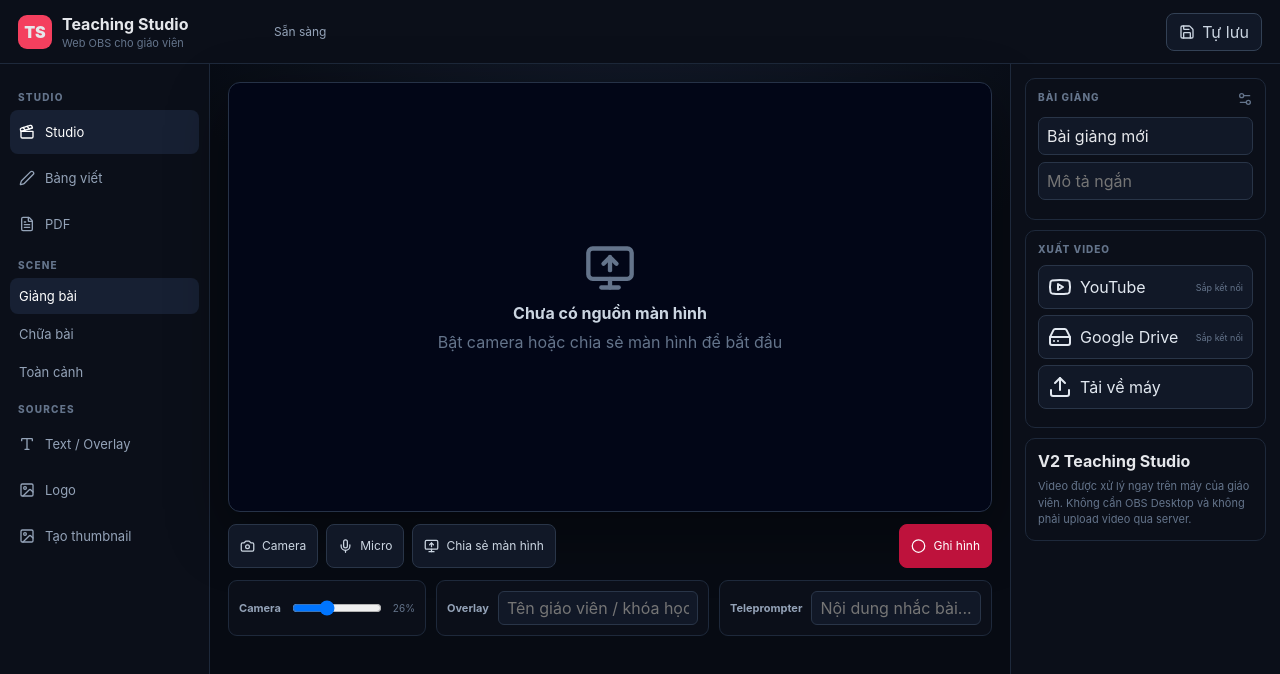
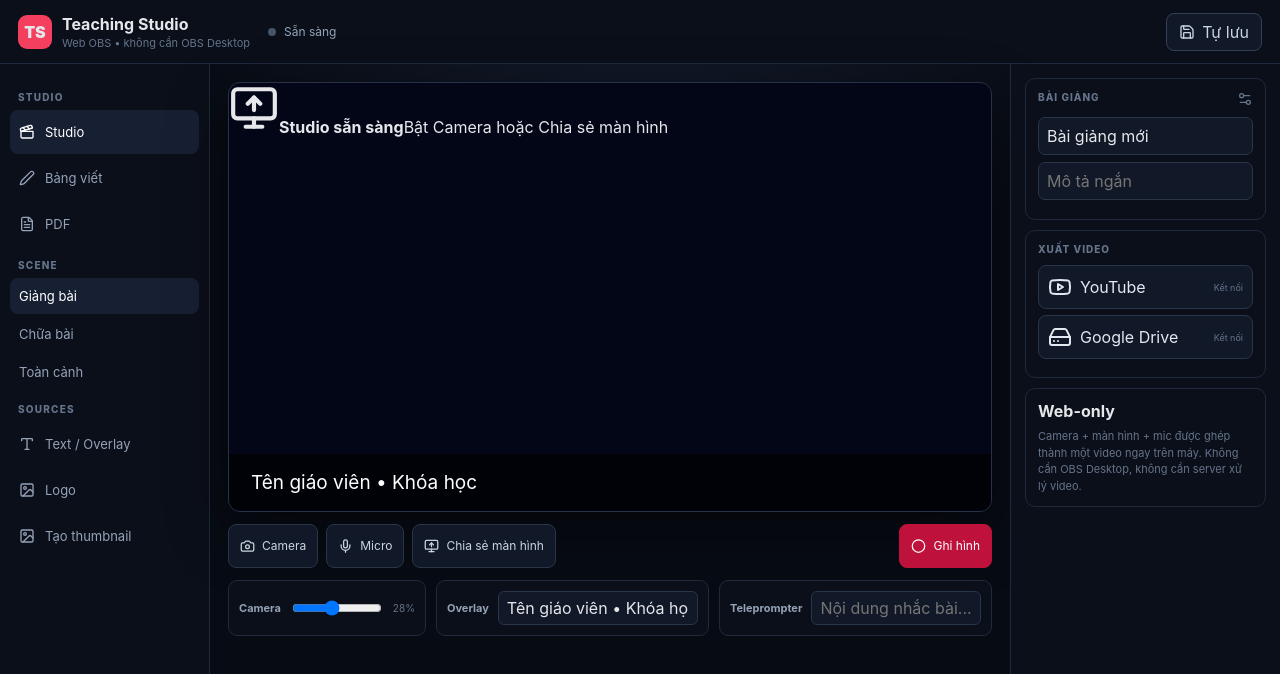
Before and after one commit to nguyencothachpro/hocngaynao, a React (Vite) app: page / in a window 1280 px wide. Shown: the top 674 px of the page. Built offline with nearby package versions, Linux system fonts and the light colour scheme.

Commit message:
fix: make Teaching Studio V2 recording functional

```diff
--- a/src/main.jsx
+++ b/src/main.jsx
@@ -1,76 +1,55 @@
-import React, { useEffect, useRef, useState } from 'react';
-import { createRoot } from 'react-dom/client';
-import { Camera, Mic, MonitorUp, Circle, Square, Pause, Play, Pen, FileText, Image, Type, Clapperboard, Upload, Save, Youtube, HardDrive, Trash2, ChevronLeft, ChevronRight, Settings2 } from 'lucide-react';
-import './styles.css';
+import React,{useEffect,useRef,useState}from'react';
+import{createRoot}from'react-dom/client';
+import{Camera,Mic,MonitorUp,Circle,Square,Pause,Play,Pen,FileText,Image,Type,Clapperboard,Upload,Save,Youtube,HardDrive,Trash2,Settings2,Download,RefreshCw}from'lucide-react';
+import'./styles.css';
 
-const DEFAULT = { title:'Bài giảng mới', subtitle:'', overlay:'', teleprompter:'', scene:'lesson', cameraSize:26, logo:null };
+const KEY='teaching-studio-v2';
+const DEFAULT={title:'Bài giảng mới',subtitle:'',overlay:'Tên giáo viên • Khóa học',teleprompter:'',scene:'lesson',cameraSize:28,logo:null};
 
+function safeState(){try{return{...DEFAULT,...JSON.parse(localStorage.getItem(KEY)||'{}')}}catch{return DEFAULT}}
 function App(){
-  const videoRef=useRef(null), screenRef=useRef(null), canvasRef=useRef(null), recorderRef=useRef(null), chunksRef=useRef([]), streamsRef=useRef([]);
-  const [state,setState]=useState(()=>JSON.parse(localStorage.getItem('teaching-studio-v2')||'null')||DEFAULT);
-  const [camera,setCamera]=useState(false),[mic,setMic]=useState(false),[screen,setScreen]=useState(false),[recording,setRecording]=useState(false),[paused,setPaused]=useState(false),[elapsed,setElapsed]=useState(0);
-  const [pdf,setPdf]=useState(null),[board,setBoard]=useState(false),[active,setActive]=useState('studio'),[notice,setNotice]=useState('Sẵn sàng');
-  const [thumbnail,setThumbnail]=useState(null),[logo,setLogo]=useState(state.logo);
-  const timer=useRef(null);
-  useEffect(()=>{localStorage.setItem('teaching-studio-v2',JSON.stringify({...state,logo}));},[state,logo]);
-  useEffect(()=>{ if(recording&&!paused){timer.current=setInterval(()=>setElapsed(x=>x+1),1000)} else clearInterval(timer.current); return()=>clearInterval(timer.current)},[recording,paused]);
-  useEffect(()=>{ if(board) drawBoard(); },[board]);
-  const patch=(p)=>setState(s=>({...s,...p}));
-  const fmt=s=>`${String(Math.floor(s/60)).padStart(2,'0')}:${String(s%60).padStart(2,'0')}`;
-
-  async function toggleCamera(){try{if(camera){videoRef.current?.srcObject?.getTracks().forEach(t=>t.stop());setCamera(false);return} const st=await navigator.mediaDevices.getUserMedia({video:true}); videoRef.current.srcObject=st; await videoRef.current.play(); streamsRef.current.push(st);setCamera(true);setNotice('Camera đã bật')}catch(e){setNotice('Không thể truy cập camera')}}
-  async function toggleMic(){try{if(mic){streamsRef.current.flatMap(s=>s.getAudioTracks()).forEach(t=>t.stop());setMic(false);return} const st=await navigator.mediaDevices.getUserMedia({audio:true}); streamsRef.current.push(st);setMic(true);setNotice('Micro đã bật')}catch(e){setNotice('Không thể truy cập micro')}}
-  async function toggleScreen(){try{if(screen){screenRef.current?.srcObject?.getTracks().forEach(t=>t.stop());setScreen(false);return} const st=await navigator.mediaDevices.getDisplayMedia({video:true,audio:true});screenRef.current.srcObject=st;await screenRef.current.play();st.getVideoTracks()[0].onended=()=>setScreen(false);setScreen(true);setNotice('Đang chia sẻ màn hình')}catch(e){setNotice('Đã hủy chia sẻ màn hình')}}
-
-  function composeStream(){
-    const c=document.createElement('canvas'); c.width=1280;c.height=720; const ctx=c.getContext('2d');
-    const draw=()=>{ctx.fillStyle='#111827';ctx.fillRect(0,0,c.width,c.height); if(screen&&screenRef.current.readyState>=2)ctx.drawImage(screenRef.current,0,0,c.width,c.height); else {ctx.fillStyle='#1e293b';ctx.fillRect(0,0,c.width,c.height);ctx.fillStyle='#94a3b8';ctx.font='32px sans-serif';ctx.fillText('Chưa chia sẻ màn hình',48,80)}
-      if(camera&&videoRef.current.readyState>=2){const w=c.width*state.cameraSize/100,h=w*0.5625;ctx.save();ctx.beginPath();ctx.roundRect(c.width-w-24,24,w,h,18);ctx.clip();ctx.drawImage(videoRef.current,c.width-w-24,24,w,h);ctx.restore()}
-      if(logo){const img=new Image();img.onload=()=>ctx.drawImage(img,24,24,100,100);img.src=logo}
-      if(state.overlay){ctx.fillStyle='rgba(0,0,0,.55)';ctx.fillRect(0,c.height-72,c.width,72);ctx.fillStyle='white';ctx.font='26px sans-serif';ctx.fillText(state.overlay,28,c.height-28)}
-      if(recording&&!paused)requestAnimationFrame(draw)
-    };draw(); return c.captureStream(30);
-  }
-  function startRecord(){try{const st=composeStream();const mr=new MediaRecorder(st,{mimeType:'video/webm;codecs=vp9,opus'});chunksRef.current=[];mr.ondataavailable=e=>e.data.size&&chunksRef.current.push(e.data);mr.onstop=()=>{const blob=new Blob(chunksRef.current,{type:'video/webm'});const url=URL.createObjectURL(blob);const a=document.createElement('a');a.href=url;a.download=`${state.title||'bai-giang'}.webm`;a.click();setNotice('Đã tạo video — tải về hoàn tất');};mr.start(1000);recorderRef.current=mr;setRecording(true);setPaused(false);setElapsed(0);setNotice('Đang ghi hình')}catch(e){setNotice('Trình duyệt chưa hỗ trợ ghi hình cấu hình này')}}
-  function stopRecord(){recorderRef.current?.stop();setRecording(false);setPaused(false)}
-  function drawBoard(){const c=canvasRef.current;if(!c)return;const ctx=c.getContext('2d');ctx.fillStyle='white';ctx.fillRect(0,0,c.width,c.height);ctx.strokeStyle='#111827';ctx.lineWidth=3;}
-  function pointer(e){const c=canvasRef.current;if(!c)return;const r=c.getBoundingClientRect(),ctx=c.getContext('2d');ctx.lineCap='round';ctx.strokeStyle='#111827';ctx.lineWidth=4;ctx.beginPath();ctx.moveTo(e.clientX-r.left,e.clientY-r.top);const move=ev=>{ctx.lineTo(ev.clientX-r.left,ev.clientY-r.top);ctx.stroke()};c.addEventListener('pointermove',move);c.addEventListener('pointerup',()=>c.removeEventListener('pointermove',move),{once:true});}
-  function fileToData(file,cb){const rd=new FileReader();rd.onload=()=>cb(rd.result);rd.readAsDataURL(file)}
-  function makeThumb(){const c=document.createElement('canvas');c.width=1280;c.height=720;const x=c.getContext('2d');x.fillStyle='#0f172a';x.fillRect(0,0,c.width,c.height);x.fillStyle='white';x.font='bold 72px sans-serif';x.fillText(state.title||'Bài giảng',70,300);x.font='34px sans-serif';x.fillStyle='#cbd5e1';x.fillText(state.subtitle||'Teaching Studio',72,370);setThumbnail(c.toDataURL('image/png'));setNotice('Đã tạo thumbnail')}
-  const scenes=[['lesson','Giảng bài'],['solve','Chữa bài'],['camera','Toàn cảnh']];
-  return <div className="app">
-    <header><div className="brand"><div className="brandIcon">TS</div><div><b>Teaching Studio</b><span>Web OBS cho giáo viên</span></div></div><div className="topStatus"><span className={recording?'live dot':''}></span>{recording?'ĐANG GHI '+fmt(elapsed):notice}</div><button className="save" onClick={()=>{localStorage.setItem('teaching-studio-v2',JSON.stringify({...state,logo}));setNotice('Đã tự lưu')}}><Save size={16}/> Tự lưu</button></header>
-    <main>
-      <aside className="left">
-        <div className="sectionTitle">STUDIO</div>
-        <button className={active==='studio'?'active':''} onClick={()=>setActive('studio')}><Clapperboard/> Studio</button>
-        <button onClick={()=>setBoard(true)}><Pen/> Bảng viết</button>
-        <label className="uploadBtn"><FileText/> PDF<input type="file" accept="application/pdf" onChange={e=>e.target.files[0]&&setPdf(URL.createObjectURL(e.target.files[0]))}/></label>
-        <div className="sectionTitle">SCENE</div>
-        {scenes.map(([id,n])=><button key={id} className={state.scene===id?'scene active':''} onClick={()=>patch({scene:id})}>{n}</button>)}
-        <div className="sectionTitle">SOURCES</div>
-        <button onClick={()=>patch({overlay:state.overlay?'':'Tên giáo viên • Khóa học'})}><Type/> Text / Overlay</button>
-        <label className="uploadBtn"><Image/> Logo<input type="file" accept="image/*" onChange={e=>e.target.files[0]&&fileToData(e.target.files[0],setLogo)}/></label>
-        <button onClick={makeThumb}><Image/> Tạo thumbnail</button>
-      </aside>
-      <section className="workspace">
-        <div className="previewWrap"><div className="preview">
-          {pdf&&<iframe title="PDF" src={pdf}/>} {!pdf&&!screen&&<div className="empty"><MonitorUp size={52}/><b>Chưa có nguồn màn hình</b><span>Bật camera hoặc chia sẻ màn hình để bắt đầu</span></div>}
-          <video ref={screenRef} className={screen?'screenVideo':'hidden'} muted playsInline/>
-          <video ref={videoRef} className={camera?'cameraVideo':'hidden'} muted playsInline style={{width:`${state.cameraSize}%`}}/>
-          {logo&&<img className="logo" src={logo}/>} {state.overlay&&<div className="overlay">{state.overlay}</div>}
-          {state.teleprompter&&<div className="tele">{state.teleprompter}</div>}
-        </div></div>
-        <div className="transport"><button className={camera?'on':''} onClick={toggleCamera}><Camera/> Camera</button><button className={mic?'on':''} onClick={toggleMic}><Mic/> Micro</button><button className={screen?'on':''} onClick={toggleScreen}><MonitorUp/> Chia sẻ màn hình</button><div className="spacer"/>{!recording?<button className="record" onClick={startRecord}><Circle/> Ghi hình</button>:<><button onClick={()=>setPaused(!paused)}>{paused?<Play/>:<Pause/>}{paused?'Tiếp tục':'Tạm dừng'}</button><button className="stop" onClick={stopRecord}><Square/> Dừng</button></>}</div>
-        <div className="controls"><div><b>Camera</b><input type="range" min="15" max="45" value={state.cameraSize} onChange={e=>patch({cameraSize:+e.target.value})}/><span>{state.cameraSize}%</span></div><div><b>Overlay</b><input value={state.overlay} onChange={e=>patch({overlay:e.target.value})} placeholder="Tên giáo viên / khóa học"/></div><div><b>Teleprompter</b><input value={state.teleprompter} onChange={e=>patch({teleprompter:e.target.value})} placeholder="Nội dung nhắc bài..."/></div></div>
-      </section>
-      <aside className="right"><div className="panel"><div className="panelTitle">BÀI GIẢNG <Settings2 size={16}/></div><input value={state.title} onChange={e=>patch({title:e.target.value})}/><input value={state.subtitle} onChange={e=>patch({subtitle:e.target.value})} placeholder="Mô tả ngắn"/></div>
-        <div className="panel"><div className="panelTitle">XUẤT VIDEO</div><button className="destination"><Youtube/> YouTube <span>Sắp kết nối</span></button><button className="destination"><HardDrive/> Google Drive <span>Sắp kết nối</span></button><button className="destination"><Upload/> Tải về máy</button></div>
-        {thumbnail&&<div className="panel"><div className="panelTitle">THUMBNAIL</div><img className="thumb" src={thumbnail}/></div>}
-        <div className="panel tips"><b>V2 Teaching Studio</b><span>Video được xử lý ngay trên máy của giáo viên. Không cần OBS Desktop và không phải upload video qua server.</span></div>
-      </aside>
-    </main>
-    {board&&<div className="modal"><div className="board"><div className="modalHead"><b>Bảng viết</b><button onClick={()=>setBoard(false)}>Đóng</button></div><canvas ref={canvasRef} width="1200" height="650" onPointerDown={pointer}/><button className="clear" onClick={drawBoard}><Trash2/> Xóa bảng</button></div></div>}
-  </div>
-}
+ const videoRef=useRef(null),screenRef=useRef(null),boardRef=useRef(null),recRef=useRef(null),chunksRef=useRef([]),audioRef=useRef(null),mixRef=useRef(null),drawRef=useRef(null),rafRef=useRef(null);
+ const[state,setState]=useState(safeState);const[camera,setCamera]=useState(false),[mic,setMic]=useState(false),[screen,setScreen]=useState(false),[recording,setRecording]=useState(false),[paused,setPaused]=useState(false),[elapsed,setElapsed]=useState(0),[pdf,setPdf]=useState(null),[board,setBoard]=useState(false),[notice,setNotice]=useState('Sẵn sàng'),[thumbnail,setThumbnail]=useState(null),[logo,setLogo]=useState(state.logo),[downloadUrl,setDownloadUrl]=useState(null),[pdfName,setPdfName]=useState('');
+ const patch=p=>setState(s=>({...s,...p}));
+ useEffect(()=>{localStorage.setItem(KEY,JSON.stringify({...state,logo}))},[state,logo]);
+ useEffect(()=>{if(!recording||paused)return;const t=setInterval(()=>setElapsed(v=>v+1),1000);return()=>clearInterval(t)},[recording,paused]);
+ useEffect(()=>{if(board)clearBoard();},[board]);
+ const fmt=s=>`${String(Math.floor(s/60)).padStart(2,'0')}:${String(s%60).padStart(2,'0')}`;
+ const stopStream=el=>el?.srcObject?.getTracks().forEach(t=>t.stop());
+ async function toggleCamera(){try{if(camera){stopStream(videoRef.current);setCamera(false);setNotice('Camera đã tắt');return}const st=await navigator.mediaDevices.getUserMedia({video:{width:{ideal:1280},height:{ideal:720}},audio:false});videoRef.current.srcObject=st;await videoRef.current.play();setCamera(true);setNotice('Camera đã bật')}catch(e){setNotice('Không truy cập được camera — hãy cho phép quyền Camera')}}
+ async function toggleMic(){try{if(mic){if(!audioRef.current){};setMic(false);setNotice('Micro đã tắt');return}const st=await navigator.mediaDevices.getUserMedia({audio:{echoCancellation:true,noiseSuppression:true,autoGainControl:true}});audioRef.current=st;setMic(true);setNotice('Micro đã bật')}catch(e){setNotice('Không truy cập được micro — hãy cho phép quyền Micro')}}
+ async function toggleScreen(){try{if(screen){stopStream(screenRef.current);setScreen(false);setNotice('Đã dừng chia sẻ');return}const st=await navigator.mediaDevices.getDisplayMedia({video:{frameRate:{ideal:30}},audio:true});screenRef.current.srcObject=st;await screenRef.current.play();const tr=st.getVideoTracks()[0];tr.onended=()=>setScreen(false);setScreen(true);setNotice(st.getAudioTracks().length?'Màn hình + âm thanh máy đã bật':'Màn hình đã bật — nếu cần âm thanh, chọn Chia sẻ âm thanh');}catch(e){setNotice('Đã hủy chia sẻ màn hình')}}
+ function drawFrame(ctx,c){ctx.fillStyle='#0f172a';ctx.fillRect(0,0,c.width,c.height);const scene=state.scene;
+   if(scene==='camera'&&camera&&videoRef.current.readyState>=2)ctx.drawImage(videoRef.current,0,0,c.width,c.height);
+   else if(scene!=='camera'&&screen&&screenRef.current.readyState>=2)ctx.drawImage(screenRef.current,0,0,c.width,c.height);
+   else{ctx.fillStyle='#172033';ctx.fillRect(0,0,c.width,c.height);ctx.fillStyle='#94a3b8';ctx.font='30px sans-serif';ctx.fillText('Chia sẻ màn hình hoặc bật camera để bắt đầu',42,72)}
+   if(scene!=='camera'&&camera&&videoRef.current.readyState>=2){const w=c.width*state.cameraSize/100,h=w*9/16,x=c.width-w-24,y=24;ctx.save();ctx.beginPath();ctx.roundRect(x,y,w,h,18);ctx.clip();ctx.drawImage(videoRef.current,x,y,w,h);ctx.restore();ctx.strokeStyle='#ffffffaa';ctx.lineWidth=2;ctx.strokeRect(x,y,w,h)}
+   if(board&&boardRef.current){ctx.drawImage(boardRef.current,0,0,c.width,c.height)}
+   if(logo){const img=new window.Image();img.onload=()=>ctx.drawImage(img,22,22,82,82);img.src=logo}
+   if(state.overlay){ctx.fillStyle='#000b';ctx.fillRect(0,c.height-70,c.width,70);ctx.fillStyle='#fff';ctx.font='bold 25px sans-serif';ctx.fillText(state.overlay,26,c.height-28)}
+   if(state.teleprompter){ctx.fillStyle='#000b';ctx.fillRect(c.width*.12,c.height-125,c.width*.76,42);ctx.fillStyle='#fff';ctx.font='18px sans-serif';ctx.textAlign='center';ctx.fillText(state.teleprompter,c.width/2,c.height-98);ctx.textAlign='left'}
+ }
+ async function startRecord(){try{const c=document.createElement('canvas');c.width=1280;c.height=720;const ctx=c.getContext('2d');const canvasStream=c.captureStream(30);let mixed=null;
+   if(audioRef.current||screenRef.current?.srcObject?.getAudioTracks().length){const ac=new AudioContext();const dest=ac.createMediaStreamDestination();if(audioRef.current)ac.createMediaStreamSource(audioRef.current).connect(dest);if(screenRef.current?.srcObject?.getAudioTracks().length)ac.createMediaStreamSource(screenRef.current.srcObject).connect(dest);canvasStream.addTrack(dest.stream.getAudioTracks()[0]);mixRef.current={ac,dest};}
+   const mime=['video/webm;codecs=vp9,opus','video/webm;codecs=vp8,opus','video/webm'].find(MediaRecorder.isTypeSupported)||'';const mr=new MediaRecorder(canvasStream,mime?{mimeType:mime}:{});
+   chunksRef.current=[];mr.ondataavailable=e=>{if(e.data.size)chunksRef.current.push(e.data)};mr.onstop=()=>{const blob=new Blob(chunksRef.current,{type:'video/webm'});const url=URL.createObjectURL(blob);setDownloadUrl(url);setNotice(`Video ${fmt(elapsed)} đã sẵn sàng`);mixRef.current?.ac?.close();};mr.start(1000);recRef.current=mr;drawRef.current=()=>{drawFrame(ctx,c);rafRef.current=requestAnimationFrame(drawRef.current)};drawRef.current();setRecording(true);setPaused(false);setElapsed(0);setNotice('Đang ghi hình');}catch(e){console.error(e);setNotice('Không thể bắt đầu ghi hình trên trình duyệt này')}}
+ function togglePause(){const mr=recRef.current;if(!mr)return;if(mr.state==='recording'){mr.pause();setPaused(true);setNotice('Đã tạm dừng ghi')}else if(mr.state==='paused'){mr.resume();setPaused(false);setNotice('Đang ghi tiếp')}}
+ function stopRecord(){if(recRef.current?.state!=='inactive')recRef.current.stop();cancelAnimationFrame(rafRef.current);setRecording(false);setPaused(false)}
+ function download(){if(!downloadUrl)return;const a=document.createElement('a');a.href=downloadUrl;a.download=`${(state.title||'bai-giang').replace(/[^a-zA-Z0-9À-ỹ _-]/g,'-')}.webm`;a.click()}
+ function clearBoard(){const c=boardRef.current;if(!c)return;const x=c.getContext('2d');x.fillStyle='#fff';x.fillRect(0,0,c.width,c.height);x.fillStyle='#111827';x.font='24px sans-serif';x.fillText('Bảng viết',30,45)}
+ function beginDraw(e){const c=boardRef.current;if(!c)return;const r=c.getBoundingClientRect(),x=c.getContext('2d');x.strokeStyle='#111827';x.lineWidth=5;x.lineCap='round';x.beginPath();x.moveTo((e.clientX-r.left)*c.width/r.width,(e.clientY-r.top)*c.height/r.height);const move=ev=>{x.lineTo((ev.clientX-r.left)*c.width/r.width,(ev.clientY-r.top)*c.height/r.height);x.stroke()};const up=()=>{window.removeEventListener('pointermove',move);window.removeEventListener('pointerup',up)};window.addEventListener('pointermove',move);window.addEventListener('pointerup',up)}
+ function fileData(file,cb){const r=new FileReader();r.onload=()=>cb(r.result);r.readAsDataURL(file)}
+ function loadPdf(file){setPdf(URL.createObjectURL(file));setPdfName(file.name);setNotice(`Đã mở ${file.name}`)}
+ function makeThumb(){const c=document.createElement('canvas');c.width=1280;c.height=720;const x=c.getContext('2d');x.fillStyle='#111827';x.fillRect(0,0,1280,720);x.fillStyle='#fff';x.font='bold 70px sans-serif';x.fillText(state.title||'Bài giảng',70,300);x.font='32px sans-serif';x.fillStyle='#cbd5e1';x.fillText(state.subtitle||'Teaching Studio',72,360);if(logo){const im=new window.Image();im.onload=()=>{x.drawImage(im,1050,50,150,150);setThumbnail(c.toDataURL('image/png'))};im.src=logo}else setThumbnail(c.toDataURL('image/png'));setNotice('Đã tạo thumbnail')}
+ function downloadThumb(){if(!thumbnail)return;const a=document.createElement('a');a.href=thumbnail;a.download='thumbnail.png';a.click()}
+ const scenes=[['lesson','Giảng bài'],['solve','Chữa bài'],['camera','Toàn cảnh']];
+ return <div className="app"><header><div className="brand"><div className="brandIcon">TS</div><div><b>Teaching Studio</b><span>Web OBS • không cần OBS Desktop</span></div></div><div className="topStatus"><i className={recording?'live dot':'dot'}/>{recording?`ĐANG GHI • ${fmt(elapsed)}`:notice}</div><button className="save" onClick={()=>{localStorage.setItem(KEY,JSON.stringify({...state,logo}));setNotice('Đã lưu cấu hình')}}><Save size={16}/> Tự lưu</button></header>
+ <main><aside className="left"><div className="sectionTitle">STUDIO</div><button className="active"><Clapperboard/> Studio</button><button onClick={()=>setBoard(true)}><Pen/> Bảng viết</button><label className="uploadBtn"><FileText/> PDF<input type="file" accept="application/pdf" onChange={e=>e.target.files[0]&&loadPdf(e.target.files[0])}/></label><div className="sectionTitle">SCENE</div>{scenes.map(([id,n])=><button key={id} className={state.scene===id?'active':''} onClick={()=>patch({scene:id})}>{n}</button>)}<div className="sectionTitle">SOURCES</div><button onClick={()=>patch({overlay:state.overlay?'':'Tên giáo viên • Khóa học'})}><Type/> Text / Overlay</button><label className="uploadBtn"><Image/> Logo<input type="file" accept="image/*" onChange={e=>e.target.files[0]&&fileData(e.target.files[0],setLogo)}/></label><button onClick={makeThumb}><Image/> Tạo thumbnail</button></aside>
+ <section className="workspace"><div className="previewWrap"><div className="preview"><video ref={screenRef} className={screen?'screenVideo':'hidden'} muted playsInline/><video ref={videoRef} className={camera?'cameraVideo':'hidden'} muted playsInline/><div className="previewHint">{!screen&&!camera&&!pdf&&<><MonitorUp size={50}/><b>Studio sẵn sàng</b><span>Bật Camera hoặc Chia sẻ màn hình</span></>}{pdf&&<span>PDF: {pdfName}</span>}</div>{pdf&&<iframe title="PDF" src={pdf}/>} {logo&&<img className="logo" src={logo}/>} {state.overlay&&<div className="overlay">{state.overlay}</div>} {state.teleprompter&&<div className="tele">{state.teleprompter}</div>}</div></div>
+ <div className="transport"><button className={camera?'on':''} onClick={toggleCamera}><Camera/> Camera</button><button className={mic?'on':''} onClick={toggleMic}><Mic/> Micro</button><button className={screen?'on':''} onClick={toggleScreen}><MonitorUp/> Chia sẻ màn hình</button><div className="spacer"/>{!recording?<button className="record" onClick={startRecord}><Circle/> Ghi hình</button>:<><button onClick={togglePause}>{paused?<Play/>:<Pause/>}{paused?'Tiếp tục':'Tạm dừng'}</button><button className="stop" onClick={stopRecord}><Square/> Dừng</button></>}</div>
+ {downloadUrl&&<div className="result"><b>Video đã sẵn sàng</b><span>Định dạng WebM • xử lý ngay trên máy</span><button onClick={download}><Download/> Tải video</button><button onClick={()=>setDownloadUrl(null)}><RefreshCw/> Quay lại</button></div>}
+ <div className="controls"><div><b>Camera</b><input type="range" min="15" max="45" value={state.cameraSize} onChange={e=>patch({cameraSize:+e.target.value})}/><span>{state.cameraSize}%</span></div><div><b>Overlay</b><input value={state.overlay} onChange={e=>patch({overlay:e.target.value})} placeholder="Tên giáo viên / khóa học"/></div><div><b>Teleprompter</b><input value={state.teleprompter} onChange={e=>patch({teleprompter:e.target.value})} placeholder="Nội dung nhắc bài..."/></div></div></section>
+ <aside className="right"><div className="panel"><div className="panelTitle">BÀI GIẢNG <Settings2 size={16}/></div><input value={state.title} onChange={e=>patch({title:e.target.value})}/><input value={state.subtitle} onChange={e=>patch({subtitle:e.target.value})} placeholder="Mô tả ngắn"/></div><div className="panel"><div className="panelTitle">XUẤT VIDEO</div><button className="destination" onClick={()=>setNotice('YouTube: cần cấu hình Google OAuth Client ID để upload trực tiếp')}><Youtube/> YouTube <span>Kết nối</span></button><button className="destination" onClick={()=>setNotice('Google Drive: cần cấu hình Google OAuth Client ID để upload trực tiếp')}><HardDrive/> Google Drive <span>Kết nối</span></button>{downloadUrl&&<button className="destination" onClick={download}><Download/> Tải video về máy</button>}</div>{thumbnail&&<div className="panel"><div className="panelTitle">THUMBNAIL</div><img className="thumb" src={thumbnail}/><button className="destination" onClick={downloadThumb}><Download/> Tải thumbnail</button></div>}<div className="panel tips"><b>Web-only</b><span>Camera + màn hình + mic được ghép thành một video ngay trên máy. Không cần OBS Desktop, không cần server xử lý video.</span></div></aside></main>
+ {board&&<div className="modal"><div className="board"><div className="modalHead"><b>Bảng viết</b><button onClick={()=>setBoard(false)}>Đóng</button></div><canvas ref={boardRef} width="1280" height="720" onPointerDown={beginDraw}/><button className="clear" onClick={clearBoard}><Trash2/> Xóa bảng</button></div></div>}
+ </div>}
 createRoot(document.getElementById('root')).render(<App/>);
```
